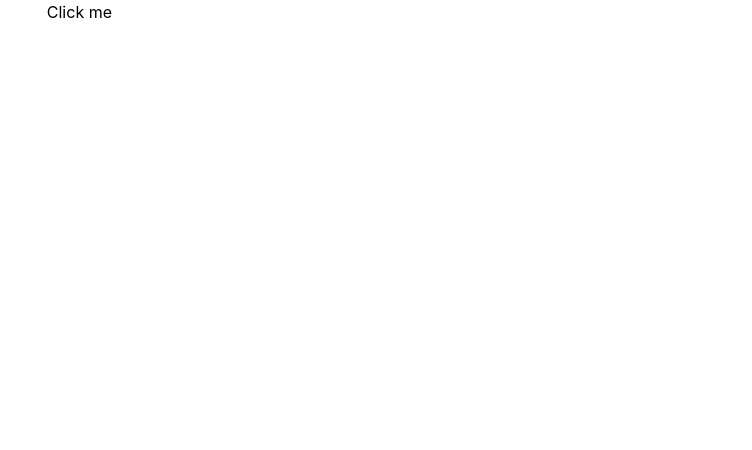
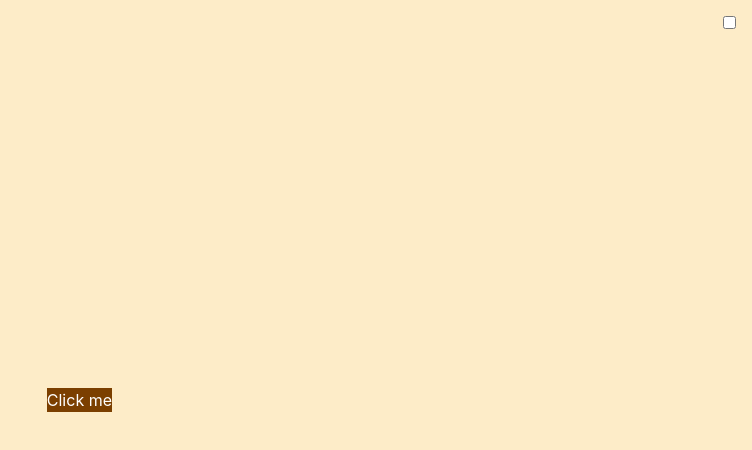
Before and after one commit to snrvss/pomodoro_timer, a Vue app in the folder packages/app/: page / in a window 1280 px wide. Shown: the top 450 px of the page, without its empty margins (528-1280 px from the left). Built offline with nearby package versions, Linux system fonts and the light colour scheme.

Commit message:
feat: implemented dark mode token examples, and used vueusecore to add dark class
9

```diff
--- a/packages/app/package.json
+++ b/packages/app/package.json
@@ -19,6 +19,7 @@
   },
   "dependencies": {
     "@pomodoro-timer/core": "1.0.0",
+    "@vueuse/core": "^13.5.0",
     "pinia": "^3.0.1",
     "vue": "^3.5.13",
     "vue-router": "^4.5.0"
--- a/packages/app/src/assets/main.css
+++ b/packages/app/src/assets/main.css
@@ -2,6 +2,14 @@
 @tailwind components;
 @tailwind utilities;
 
+html,
+body {
+  margin: 0;
+  padding: 0;
+  min-height: 100vh;
+  background-color: var(--color-surface);
+  color: var(--color-on-surface);
+}
 #app {
   max-width: 1280px;
   margin: 0 auto;
@@ -36,8 +44,8 @@
   }
 }
 
-@theme {
-  /* Material Design 3–inspired Colors */
+:root {
+  /* Light theme */
   --color-primary: #7b3f00;
   --color-on-primary: #ffffff;
 
@@ -54,16 +62,27 @@
   --color-on-background: #3b2f2f;
 
   --font-display: 'Satoshi', 'sans-serif';
-
-  /* Fonts */
-  --font-display: 'Satoshi', sans-serif;
   --font-baloo: 'Baloo', cursive;
   --font-baloo2: 'Baloo 2', cursive;
 
-  /* Breakpoints */
   --breakpoint-sm: 640px;
   --breakpoint-md: 768px;
   --breakpoint-lg: 1024px;
   --breakpoint-xl: 1280px;
   --breakpoint-2xl: 1536px;
 }
+
+/* Dark mode */
+.dark {
+  --color-primary: #ddb892;
+  --color-on-primary: #1a1a1a;
+
+  --color-secondary: #7b3f00;
+  --color-on-secondary: #ffffff;
+
+  --color-surface: #1a1a1a;
+  --color-on-surface: #ededed;
+
+  --color-background: #111111;
+  --color-on-background: #ffffff;
+}
--- a/packages/app/src/page/TestComponents.vue
+++ b/packages/app/src/page/TestComponents.vue
@@ -1,24 +1,22 @@
 <template>
-  <button class="btn btn-primary">Click me</button>
+  <button class="btn bg-[var(--color-primary)] text-[var(--color-on-primary)]">Click me</button>
+
+  <div class="absolute top-4 right-4 flex items-center gap-2 z-10">
+    <input type="checkbox" class="toggle" :checked="mode === 'dark'" @change="toggleTheme" />
+  </div>
 </template>
 
 <script setup lang="ts">
-import { defineProps, defineEmits } from 'vue'
+import { useColorMode } from '@vueuse/core'
 
-const props = defineProps({
-  value: Boolean,
-  disabled: Boolean,
+const mode = useColorMode({
+  selector: 'html', // applies 'dark' class to <html>
+  attribute: 'class', // matches tailwind darkMode: class
 })
 
-const emit = defineEmits(['update:value'])
-
-const handleCheckbox = (event: Event) => {
-  const newChecked = (event.target as HTMLInputElement).checked
-  emit('update:value', newChecked)
+// Handle checkbox change
+function toggleTheme(event: Event) {
+  const isChecked = (event.target as HTMLInputElement).checked
+  mode.value = isChecked ? 'dark' : 'light'
 }
 </script>
-<style lang="postcss">
-.checkbox {
-  @apply hidden border rounded;
-}
-</style>
--- a/packages/app/tailwind.config.js
+++ b/packages/app/tailwind.config.js
@@ -1,5 +1,6 @@
 module.exports = {
   content: ['./index.html', './src/**/*.{vue,js,ts}'],
+  darkMode: 'class',
   theme: {
     extend: {
       colors: {
```
Also changed, not shown: 1 other file (tests, documents, lock files or other folders).
